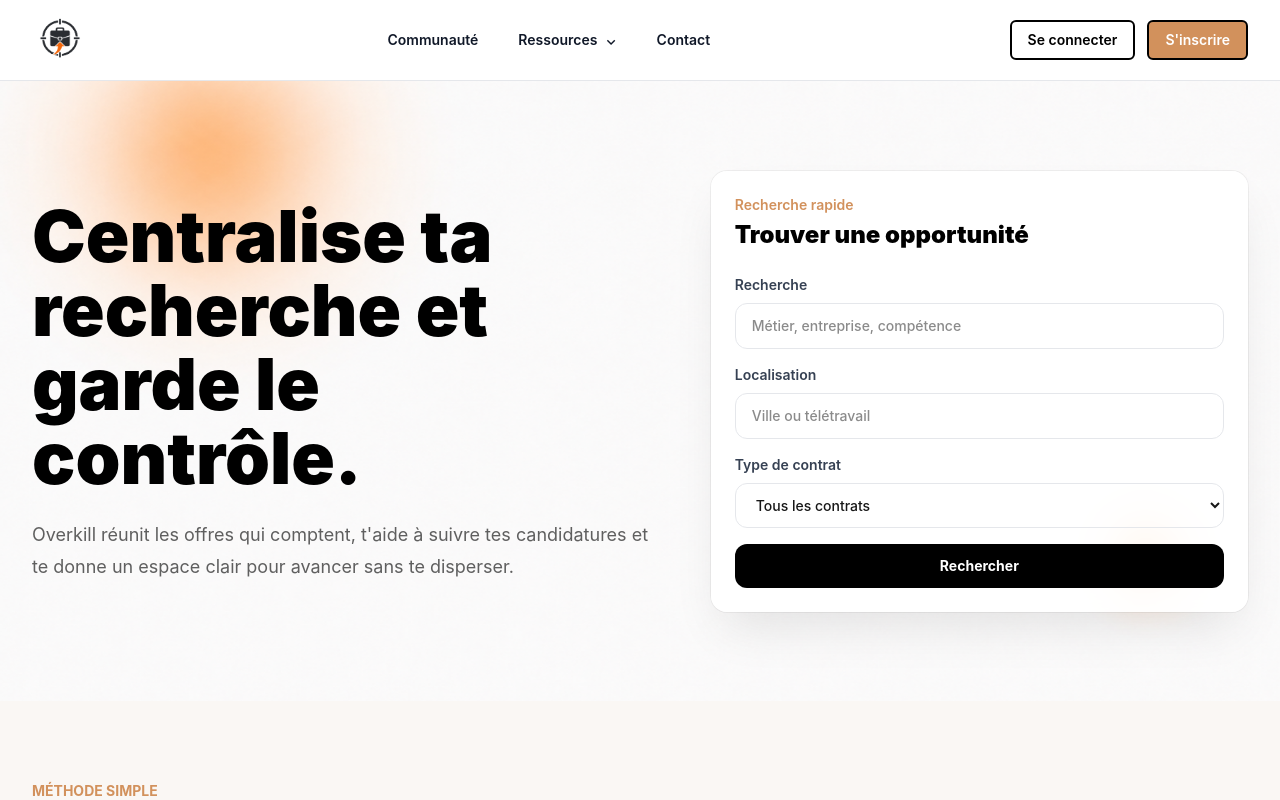
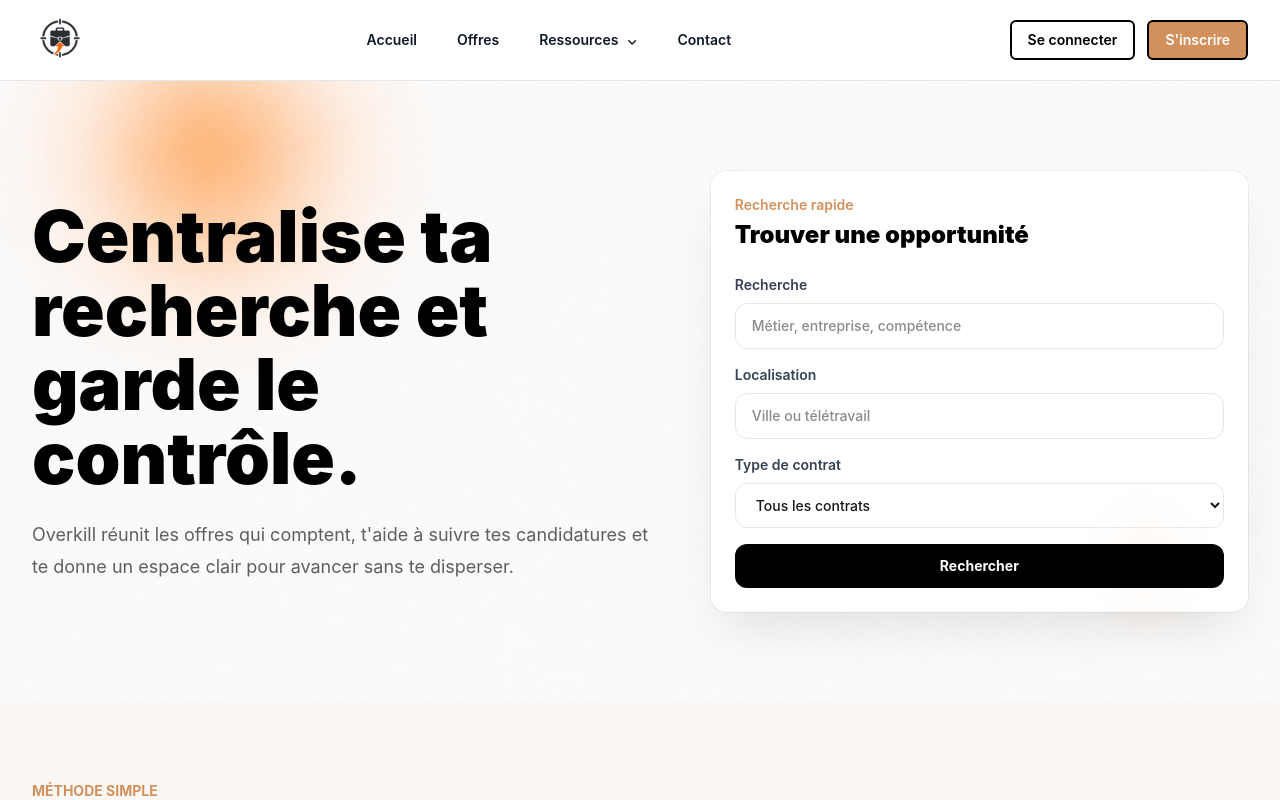
Before and after one commit to Razigue/Overkill, a React (Vite) app in the folder Overkill_Client/: page / in a window 1280 px wide. Shown: the top 800 px of the page. Built offline with nearby package versions, Linux system fonts and the light colour scheme.

Commit message:
Fix : Add Home button and Feed button

```diff
--- a/Overkill_Client/src/components/Header.jsx
+++ b/Overkill_Client/src/components/Header.jsx
@@ -11,8 +11,11 @@ function Header({ user, onLogin, onRegister, onLogout }) {
           </a>
 
           <nav className="hidden items-center gap-10 md:flex" aria-label="Navigation principale">
-            <a href="/communauté" className="text-sm font-semibold text-gray-900 transition hover:text-[#d2915c]">
-              Communauté
+            <a href="/" className="text-sm font-semibold text-gray-900 transition hover:text-[#d2915c]">
+              Accueil
+            </a>
+            <a href="/feed" className="text-sm font-semibold text-gray-900 transition hover:text-[#d2915c]">
+              Offres
             </a>
             <div className="group relative">
               <a href="/ressources" className="flex items-center gap-2 text-sm font-semibold text-gray-900 transition hover:text-[#d2915c]">
```
